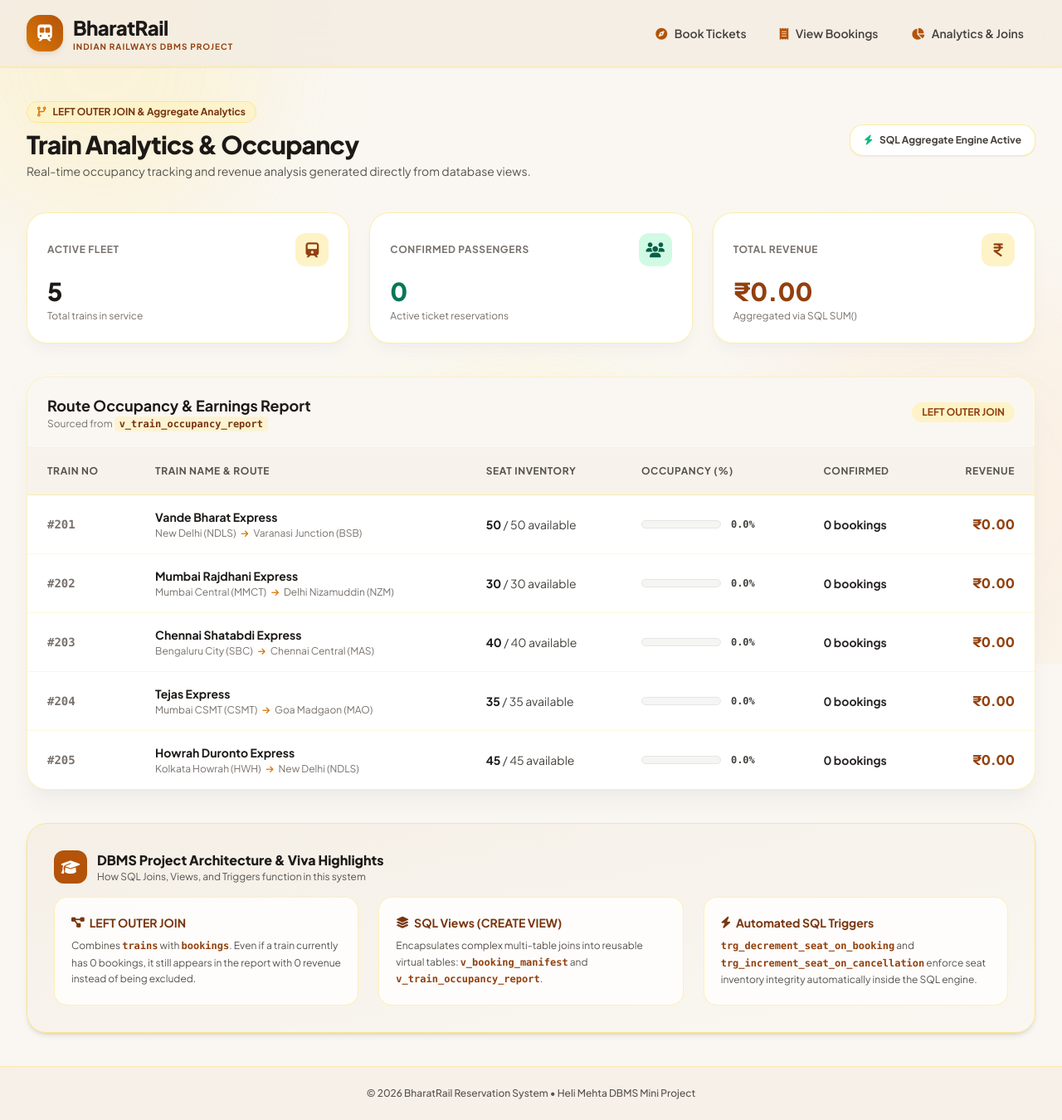
After one commit to helimehta2/dbms-mini-proj, a Flask app: page /analytics in a window 1280 px wide. The commit adds this page. Shown: the whole page at 83% size. Run offline with Flask 3, Linux system fonts and the light colour scheme; data comes from the database, SQL or seed files in the repository; both versions use the stored data as it was after the commit; tables that the repository leaves empty hold one stand-in row (values such as "Sample post"); some libraries are stand-ins or nearby versions.

Commit message:
Add advanced DBMS features: SQL Views, Triggers, Indexes, and Left Join Analytics

```diff
--- a/app.py
+++ b/app.py
@@ -1,71 +1,26 @@
 from flask import Flask, render_template, request, redirect, url_for
 import sqlite3
+import os
 
 app = Flask(__name__)
 DB_NAME = "railway.db"
 
-SCHEMA = """
-PRAGMA foreign_keys = ON;
-
-CREATE TABLE IF NOT EXISTS users (
-    user_id INTEGER PRIMARY KEY AUTOINCREMENT,
-    name TEXT NOT NULL,
-    email TEXT UNIQUE NOT NULL
-);
-
-CREATE TABLE IF NOT EXISTS trains (
-    train_id INTEGER PRIMARY KEY,
-    train_name TEXT NOT NULL,
-    source TEXT NOT NULL,
-    destination TEXT NOT NULL,
-    total_seats INTEGER NOT NULL,
-    available_seats INTEGER NOT NULL,
-    fare REAL NOT NULL
-);
-
-CREATE TABLE IF NOT EXISTS bookings (
-    booking_id INTEGER PRIMARY KEY AUTOINCREMENT,
-    user_id INTEGER NOT NULL,
-    train_id INTEGER NOT NULL,
-    booking_date TEXT DEFAULT CURRENT_TIMESTAMP,
-    status TEXT DEFAULT 'CONFIRMED',
-    FOREIGN KEY (user_id) REFERENCES users(user_id),
-    FOREIGN KEY (train_id) REFERENCES trains(train_id)
-);
-
-CREATE TABLE IF NOT EXISTS passengers (
-    passenger_id INTEGER PRIMARY KEY AUTOINCREMENT,
-    booking_id INTEGER NOT NULL,
-    passenger_name TEXT NOT NULL,
-    age INTEGER NOT NULL,
-    FOREIGN KEY (booking_id) REFERENCES bookings(booking_id) ON DELETE CASCADE
-);
-
--- Seed Indian Railways Trains
-INSERT OR REPLACE INTO trains (train_id, train_name, source, destination, total_seats, available_seats, fare)
-VALUES
-(201, 'Vande Bharat Express', 'New Delhi (NDLS)', 'Varanasi Junction (BSB)', 50, 50, 1750.00),
-(202, 'Mumbai Rajdhani Express', 'Mumbai Central (MMCT)', 'Delhi Hazrat Nizamuddin (NZM)', 30, 30, 2400.00),
-(203, 'Chennai Shatabdi Express', 'Bengaluru City (SBC)', 'Chennai Central (MAS)', 40, 40, 950.00),
-(204, 'Tejas Express', 'Mumbai CSMT (CSMT)', 'Goa Madgaon (MAO)', 35, 35, 1580.00),
-(205, 'Howrah Duronto Express', 'Kolkata Howrah (HWH)', 'New Delhi (NDLS)', 45, 45, 2200.00);
-
-INSERT OR IGNORE INTO users (user_id, name, email)
-VALUES (1, 'Default Student', 'student@example.com');
-"""
+def get_db():
+    conn = sqlite3.connect(DB_NAME)
+    conn.execute("PRAGMA foreign_keys = ON;")
+    return conn
 
 def init_db():
-    conn = sqlite3.connect(DB_NAME)
-    cursor = conn.cursor()
-    # Force drop trains table to instantly purge any old US routes (101, 102, 103)
-    cursor.execute("DROP TABLE IF EXISTS trains")
-    cursor.executescript(SCHEMA)
+    conn = get_db()
+    with open("schema.sql", "r") as f:
+        schema_sql = f.read()
+    conn.executescript(schema_sql)
     conn.commit()
     conn.close()
 
 @app.route("/")
 def index():
-    conn = sqlite3.connect(DB_NAME)
+    conn = get_db()
     cursor = conn.cursor()
     cursor.execute("SELECT train_id, train_name, source, destination, total_seats, available_seats, fare FROM trains")
     trains = cursor.fetchall()
@@ -78,23 +33,28 @@ def book():
     passenger_name = request.form["passenger_name"]
     age = int(request.form["age"])
 
-    conn = sqlite3.connect(DB_NAME)
+    conn = get_db()
     cursor = conn.cursor()
-    cursor.execute("PRAGMA foreign_keys = ON;")
 
     try:
-        cursor.execute("UPDATE trains SET available_seats = available_seats - 1 WHERE train_id = ? AND available_seats > 0", (train_id,))
-        if cursor.rowcount == 0:
+        # 1. Pre-check available seats
+        cursor.execute("SELECT available_seats FROM trains WHERE train_id = ?", (train_id,))
+        seat_data = cursor.fetchone()
+        if not seat_data or seat_data[0] <= 0:
             conn.close()
-            return "No available seats!", 400
+            return "No available seats on this train!", 400
 
+        # 2. Insert booking record (TRIGGER: trg_decrement_seat_on_booking will automatically decrement available_seats)
         cursor.execute("INSERT INTO bookings (user_id, train_id) VALUES (1, ?)", (train_id,))
         booking_id = cursor.lastrowid
+
+        # 3. Insert passenger record linked by foreign key
         cursor.execute("INSERT INTO passengers (booking_id, passenger_name, age) VALUES (?, ?, ?)", (booking_id, passenger_name, age))
+
         conn.commit()
     except Exception as e:
         conn.rollback()
-        return f"Transaction failed: {e}", 500
+        return f"Booking Transaction failed: {e}", 500
     finally:
         conn.close()
 
@@ -102,14 +62,14 @@ def book():
 
 @app.route("/bookings")
 def bookings():
-    conn = sqlite3.connect(DB_NAME)
+    conn = get_db()
     cursor = conn.cursor()
+
+    # Query directly from SQL VIEW: v_booking_manifest (Relational 3-table INNER JOIN)
     query = """
-    SELECT b.booking_id, t.train_name, p.passenger_name, p.age, b.status, b.booking_date
-    FROM bookings b
-    JOIN trains t ON b.train_id = t.train_id
-    JOIN passengers p ON b.booking_id = p.booking_id
-    ORDER BY b.booking_id DESC
+    SELECT booking_id, train_name, passenger_name, age, status, booking_date, source, destination, fare
+    FROM v_booking_manifest
+    ORDER BY booking_id DESC
     """
     cursor.execute(query)
     all_bookings = cursor.fetchall()
@@ -118,19 +78,13 @@ def bookings():
 
 @app.route("/cancel/<int:booking_id>", methods=["POST"])
 def cancel(booking_id):
-    conn = sqlite3.connect(DB_NAME)
+    conn = get_db()
     cursor = conn.cursor()
-    cursor.execute("PRAGMA foreign_keys = ON;")
 
     try:
-        cursor.execute("SELECT train_id, status FROM bookings WHERE booking_id = ?", (booking_id,))
-        row = cursor.fetchone()
-
-        if row and row[1] == 'CONFIRMED':
-            train_id = row[0]
-            cursor.execute("UPDATE bookings SET status = 'CANCELLED' WHERE booking_id = ?", (booking_id,))
-            cursor.execute("UPDATE trains SET available_seats = available_seats + 1 WHERE train_id = ?", (train_id,))
-            conn.commit()
+        # UPDATE status to CANCELLED (TRIGGER: trg_increment_seat_on_cancellation will automatically increment available_seats)
+        cursor.execute("UPDATE bookings SET status = 'CANCELLED' WHERE booking_id = ? AND status = 'CONFIRMED'", (booking_id,))
+        conn.commit()
     except Exception as e:
         conn.rollback()
         return f"Cancellation failed: {e}", 500
@@ -139,6 +93,37 @@ def cancel(booking_id):
 
     return redirect(url_for("bookings"))
 
+@app.route("/analytics")
+def analytics():
+    conn = get_db()
+    cursor = conn.cursor()
+
+    # Query from SQL VIEW: v_train_occupancy_report (Uses LEFT OUTER JOIN & GROUP BY & Aggregate functions)
+    query = """
+    SELECT train_id, train_name, source, destination, total_seats, available_seats,
+           booked_seats, occupancy_pct, confirmed_bookings, total_revenue
+    FROM v_train_occupancy_report
+    ORDER BY occupancy_pct DESC, train_id ASC
+    """
+    cursor.execute(query)
+    reports = cursor.fetchall()
+
+    # High-level aggregate statistics across all trains
+    summary_query = """
+    SELECT
+        COUNT(DISTINCT t.train_id) AS total_trains,
+        COALESCE(SUM(CASE WHEN b.status = 'CONFIRMED' THEN 1 ELSE 0 END), 0) AS total_confirmed_passengers,
+        COALESCE(SUM(CASE WHEN b.status = 'CONFIRMED' THEN t.fare ELSE 0 END), 0) AS total_revenue
+    FROM trains t
+    LEFT JOIN bookings b ON t.train_id = b.train_id
+    """
+    cursor.execute(summary_query)
+    totals = cursor.fetchone()
+    conn.close()
+
+    return render_template("analytics.html", reports=reports, totals=totals)
+
+# Initialize database schema, views, triggers, and seed data on startup
 init_db()
 
 if __name__ == "__main__":
--- /dev/null
+++ b/templates/analytics.html
@@ -0,0 +1,156 @@
+{% extends "base.html" %}
+{% block content %}
+<div class="space-y-10">
+    <!-- Header -->
+    <div class="flex flex-col md:flex-row md:items-center justify-between gap-4">
+        <div>
+            <div class="inline-flex items-center space-x-2 px-3 py-1 rounded-full bg-amber-100/80 border border-amber-200 text-amber-900 text-xs font-bold mb-2">
+                <i class="fa-solid fa-code-branch text-amber-600"></i>
+                <span>LEFT OUTER JOIN & Aggregate Analytics</span>
+            </div>
+            <h2 class="text-3xl font-extrabold text-stone-900 tracking-tight">Train Analytics & Occupancy</h2>
+            <p class="text-sm text-stone-600 mt-1">Real-time occupancy tracking and revenue analysis generated directly from database views.</p>
+        </div>
+        <div class="inline-flex items-center space-x-2 px-4 py-2.5 rounded-2xl bg-white border border-amber-200/80 shadow-sm text-xs font-bold text-stone-700">
+            <i class="fa-solid fa-bolt text-emerald-500"></i>
+            <span>SQL Aggregate Engine Active</span>
+        </div>
+    </div>
+
+    <!-- Summary Metrics Cards -->
+    <div class="grid grid-cols-1 sm:grid-cols-3 gap-6">
+        <div class="rounded-3xl bg-white border border-amber-200/70 p-6 shadow-lg shadow-stone-200/40">
+            <div class="flex items-center justify-between mb-3">
+                <span class="text-xs font-bold uppercase tracking-wider text-stone-500">Active Fleet</span>
+                <div class="w-10 h-10 rounded-xl bg-amber-100 text-amber-800 flex items-center justify-center">
+                    <i class="fa-solid fa-train text-lg"></i>
+                </div>
+            </div>
+            <div class="text-3xl font-extrabold text-stone-900">{{ totals[0] }}</div>
+            <p class="text-xs text-stone-500 mt-1">Total trains in service</p>
+        </div>
+
+        <div class="rounded-3xl bg-white border border-amber-200/70 p-6 shadow-lg shadow-stone-200/40">
+            <div class="flex items-center justify-between mb-3">
+                <span class="text-xs font-bold uppercase tracking-wider text-stone-500">Confirmed Passengers</span>
+                <div class="w-10 h-10 rounded-xl bg-emerald-100 text-emerald-800 flex items-center justify-center">
+                    <i class="fa-solid fa-users text-lg"></i>
+                </div>
+            </div>
+            <div class="text-3xl font-extrabold text-emerald-700">{{ totals[1] }}</div>
+            <p class="text-xs text-stone-500 mt-1">Active ticket reservations</p>
+        </div>
+
+        <div class="rounded-3xl bg-white border border-amber-200/70 p-6 shadow-lg shadow-stone-200/40">
+            <div class="flex items-center justify-between mb-3">
+                <span class="text-xs font-bold uppercase tracking-wider text-stone-500">Total Revenue</span>
+                <div class="w-10 h-10 rounded-xl bg-amber-100 text-amber-800 flex items-center justify-center">
+                    <i class="fa-solid fa-indian-rupee-sign text-lg"></i>
+                </div>
+            </div>
+            <div class="text-3xl font-extrabold text-amber-800">₹{{ "%.2f"|format(totals[2]) }}</div>
+            <p class="text-xs text-stone-500 mt-1">Aggregated via SQL SUM()</p>
+        </div>
+    </div>
+
+    <!-- Occupancy by Route Table -->
+    <div class="rounded-3xl bg-white border border-amber-200/60 shadow-xl shadow-stone-200/50 overflow-hidden">
+        <div class="px-6 py-5 border-b border-amber-100 bg-[#FAF7F2] flex items-center justify-between">
+            <div>
+                <h3 class="text-lg font-bold text-stone-900">Route Occupancy & Earnings Report</h3>
+                <p class="text-xs text-stone-500">Sourced from <code class="font-mono bg-amber-100/70 px-1.5 py-0.5 rounded text-amber-900 font-bold">v_train_occupancy_report</code></p>
+            </div>
+            <span class="text-xs font-bold px-3 py-1 bg-amber-100 text-amber-800 rounded-full">LEFT OUTER JOIN</span>
+        </div>
+        <div class="overflow-x-auto">
+            <table class="w-full text-left border-collapse">
+                <thead>
+                    <tr class="bg-[#F7F3EC] text-stone-600 text-xs uppercase tracking-wider font-bold border-b border-amber-200/60">
+                        <th class="py-5 px-6">Train No</th>
+                        <th class="py-5 px-6">Train Name & Route</th>
+                        <th class="py-5 px-6">Seat Inventory</th>
+                        <th class="py-5 px-6">Occupancy (%)</th>
+                        <th class="py-5 px-6">Confirmed</th>
+                        <th class="py-5 px-6 text-right">Revenue</th>
+                    </tr>
+                </thead>
+                <tbody class="divide-y divide-amber-100/60 text-sm">
+                    {% for r in reports %}
+                    <tr class="hover:bg-[#FAF5ED] transition duration-150">
+                        <td class="py-4 px-6 font-mono font-bold text-stone-500">#{{ r[0] }}</td>
+                        <td class="py-4 px-6 font-bold text-stone-900">
+                            <div>{{ r[1] }}</div>
+                            <div class="text-xs text-stone-500 font-normal mt-0.5">
+                                {{ r[2] }} <i class="fa-solid fa-arrow-right text-[10px] text-amber-600 mx-1"></i> {{ r[3] }}
+                            </div>
+                        </td>
+                        <td class="py-4 px-6 text-stone-700">
+                            <span class="font-bold text-stone-900">{{ r[5] }}</span> / {{ r[4] }} available
+                        </td>
+                        <td class="py-4 px-6">
+                            <div class="flex items-center space-x-3 max-w-xs">
+                                <div class="w-24 bg-stone-100 rounded-full h-2.5 overflow-hidden border border-stone-200">
+                                    <div class="bg-gradient-to-r from-amber-500 to-amber-700 h-2.5 rounded-full" style="width: {{ r[7] }}%"></div>
+                                </div>
+                                <span class="font-bold text-xs text-stone-700 font-mono">{{ r[7] }}%</span>
+                            </div>
+                        </td>
+                        <td class="py-4 px-6 font-bold text-stone-800">
+                            {{ r[8] }} bookings
+                        </td>
+                        <td class="py-4 px-6 text-right font-extrabold text-amber-800 text-base">
+                            ₹{{ "%.2f"|format(r[9]) }}
+                        </td>
+                    </tr>
+                    {% endfor %}
+                </tbody>
+            </table>
+        </div>
+    </div>
+
+    <!-- DBMS Concept Explanation Card (Great for Viva!) -->
+    <div class="rounded-3xl bg-gradient-to-br from-[#F5EFE6] to-[#FAF7F2] border border-amber-200 p-8 shadow-md">
+        <div class="flex items-center space-x-3 mb-4">
+            <div class="w-10 h-10 rounded-xl bg-amber-700 text-white flex items-center justify-center">
+                <i class="fa-solid fa-graduation-cap text-lg"></i>
+            </div>
+            <div>
+                <h4 class="text-base font-extrabold text-stone-900">DBMS Project Architecture & Viva Highlights</h4>
+                <p class="text-xs text-stone-600">How SQL Joins, Views, and Triggers function in this system</p>
+            </div>
+        </div>
+
+        <div class="grid grid-cols-1 md:grid-cols-3 gap-6 text-xs text-stone-700 mt-4">
+            <div class="bg-white/80 p-5 rounded-2xl border border-amber-200/60 space-y-2">
+                <div class="font-bold text-amber-900 flex items-center space-x-1.5 text-sm">
+                    <i class="fa-solid fa-diagram-project"></i>
+                    <span>LEFT OUTER JOIN</span>
+                </div>
+                <p class="text-stone-600 leading-relaxed">
+                    Combines <code class="font-mono font-bold text-amber-800">trains</code> with <code class="font-mono font-bold text-amber-800">bookings</code>. Even if a train currently has 0 bookings, it still appears in the report with 0 revenue instead of being excluded.
+                </p>
+            </div>
+
+            <div class="bg-white/80 p-5 rounded-2xl border border-amber-200/60 space-y-2">
+                <div class="font-bold text-amber-900 flex items-center space-x-1.5 text-sm">
+                    <i class="fa-solid fa-layer-group"></i>
+                    <span>SQL Views (CREATE VIEW)</span>
+                </div>
+                <p class="text-stone-600 leading-relaxed">
+                    Encapsulates complex multi-table joins into reusable virtual tables: <code class="font-mono font-bold text-amber-800">v_booking_manifest</code> and <code class="font-mono font-bold text-amber-800">v_train_occupancy_report</code>.
+                </p>
+            </div>
+
+            <div class="bg-white/80 p-5 rounded-2xl border border-amber-200/60 space-y-2">
+                <div class="font-bold text-amber-900 flex items-center space-x-1.5 text-sm">
+                    <i class="fa-solid fa-bolt"></i>
+                    <span>Automated SQL Triggers</span>
+                </div>
+                <p class="text-stone-600 leading-relaxed">
+                    <code class="font-mono font-bold text-amber-800">trg_decrement_seat_on_booking</code> and <code class="font-mono font-bold text-amber-800">trg_increment_seat_on_cancellation</code> enforce seat inventory integrity automatically inside the SQL engine.
+                </p>
+            </div>
+        </div>
+    </div>
+</div>
+{% endblock %}
--- a/templates/base.html
+++ b/templates/base.html
@@ -3,7 +3,7 @@
 <head>
     <meta charset="UTF-8">
     <meta name="viewport" content="width=device-width, initial-scale=1.0">
-    <title>BharatRail — Indian Railways Reservation</title>
+    <title>BharatRail — Indian Railways Reservation & DBMS Analytics</title>
     <!-- Tailwind CSS -->
     <script src="https://cdn.tailwindcss.com"></script>
     <!-- FontAwesome Icons -->
@@ -13,7 +13,6 @@
     <style>
         body { font-family: 'Plus Jakarta Sans', sans-serif; }
 
-        /* Soft Creamy Ambient Floating Blobs */
         @keyframes floatBlob {
             0%, 100% { transform: translate(0px, 0px) scale(1); }
             33% { transform: translate(30px, -40px) scale(1.08); }
@@ -48,16 +47,19 @@
                 </div>
                 <div>
                     <span class="text-2xl font-extrabold tracking-tight text-stone-900">BharatRail</span>
-                    <span class="block text-[10px] font-bold tracking-widest uppercase text-amber-800">Indian Railways Express</span>
+                    <span class="block text-[10px] font-bold tracking-widest uppercase text-amber-800">Indian Railways DBMS Project</span>
                 </div>
             </a>
 
-            <div class="flex items-center space-x-3">
-                <a href="/" class="px-4 py-2.5 rounded-xl text-sm font-semibold text-stone-700 hover:text-stone-900 hover:bg-white/80 transition duration-200">
+            <div class="flex items-center space-x-2 md:space-x-3">
+                <a href="/" class="px-3.5 py-2 rounded-xl text-sm font-semibold text-stone-700 hover:text-stone-900 hover:bg-white/80 transition duration-200">
                     <i class="fa-solid fa-compass text-amber-700 mr-1.5"></i> Book Tickets
                 </a>
-                <a href="/bookings" class="px-4 py-2.5 rounded-xl text-sm font-semibold text-stone-700 hover:text-stone-900 hover:bg-white/80 transition duration-200">
+                <a href="/bookings" class="px-3.5 py-2 rounded-xl text-sm font-semibold text-stone-700 hover:text-stone-900 hover:bg-white/80 transition duration-200">
                     <i class="fa-solid fa-receipt text-amber-700 mr-1.5"></i> View Bookings
+                </a>
+                <a href="/analytics" class="px-3.5 py-2 rounded-xl text-sm font-semibold text-stone-700 hover:text-stone-900 hover:bg-white/80 transition duration-200">
+                    <i class="fa-solid fa-chart-pie text-amber-700 mr-1.5"></i> Analytics & Joins
                 </a>
             </div>
         </div>
@@ -70,7 +72,7 @@
 
     <!-- Footer -->
     <footer class="border-t border-amber-200/60 bg-[#F3ECE1]/60 backdrop-blur-md py-6 text-center text-xs text-stone-600 z-10">
-        <p class="font-medium">© 2026 BharatRail Reservation System • Indian Railways DBMS Project</p>
+        <p class="font-medium">© 2026 BharatRail Reservation System • Heli Mehta DBMS Mini Project</p>
     </footer>
 </body>
 </html>
```
Also changed, not shown: schema.sql (+95 -13 lines), templates/bookings.html (+18 -7 lines), README.md, 1 other file.
